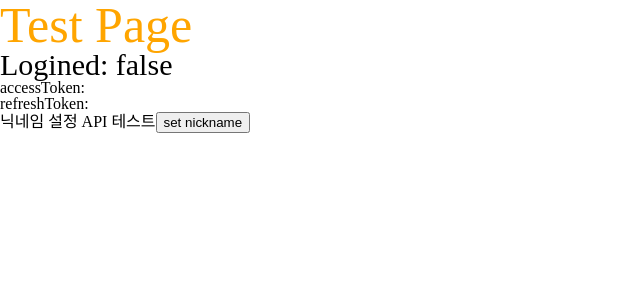
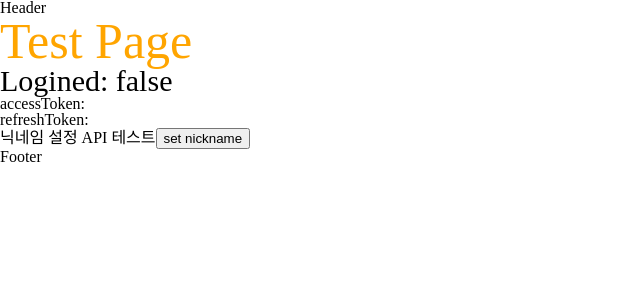
Before and after one commit to side-todo-project/front, a Next.js app: page / in a window 1280 px wide. Shown: the top 300 px of the page, without its empty margins (0-640 px from the left). Built offline with nearby package versions, Linux system fonts and the light colour scheme.

Commit message:
Layout 파일추가

```diff
--- /dev/null
+++ b/components/layout/Footer.tsx
@@ -0,0 +1,7 @@
+import React, { memo } from 'react';
+
+const Footer = () => {
+  return <div>Footer</div>;
+};
+
+export default memo(Footer);
--- /dev/null
+++ b/components/layout/Header.tsx
@@ -0,0 +1,7 @@
+import React, { memo } from 'react';
+
+const Header = () => {
+  return <div>Header</div>;
+};
+
+export default memo(Header);
--- a/components/layout/index.tsx
+++ b/components/layout/index.tsx
@@ -1,5 +1,7 @@
 import Head from 'next/head';
 import styled from 'styled-components';
+import Footer from './Footer';
+import Header from './Header';
 
 const Layout = ({ children }) => {
   return (
@@ -10,11 +12,23 @@ const Layout = ({ children }) => {
         <meta name="viewport" content="width=device-width, initial-scale=1" />
         <link rel="icon" href="/favicon.ico" />
       </Head>
-      <Container>{children}</Container>
+
+      <Container>
+        <Header />
+        <BodyContainer>{children}</BodyContainer>
+        <Footer />
+      </Container>
     </>
   );
 };
 
 const Container = styled.div``;
 
+const BodyContainer = styled.div``;
+
 export default Layout;
+
+
+const WW = styled.input.attrs({ type: 'checkbox' })`
+
+`
```
